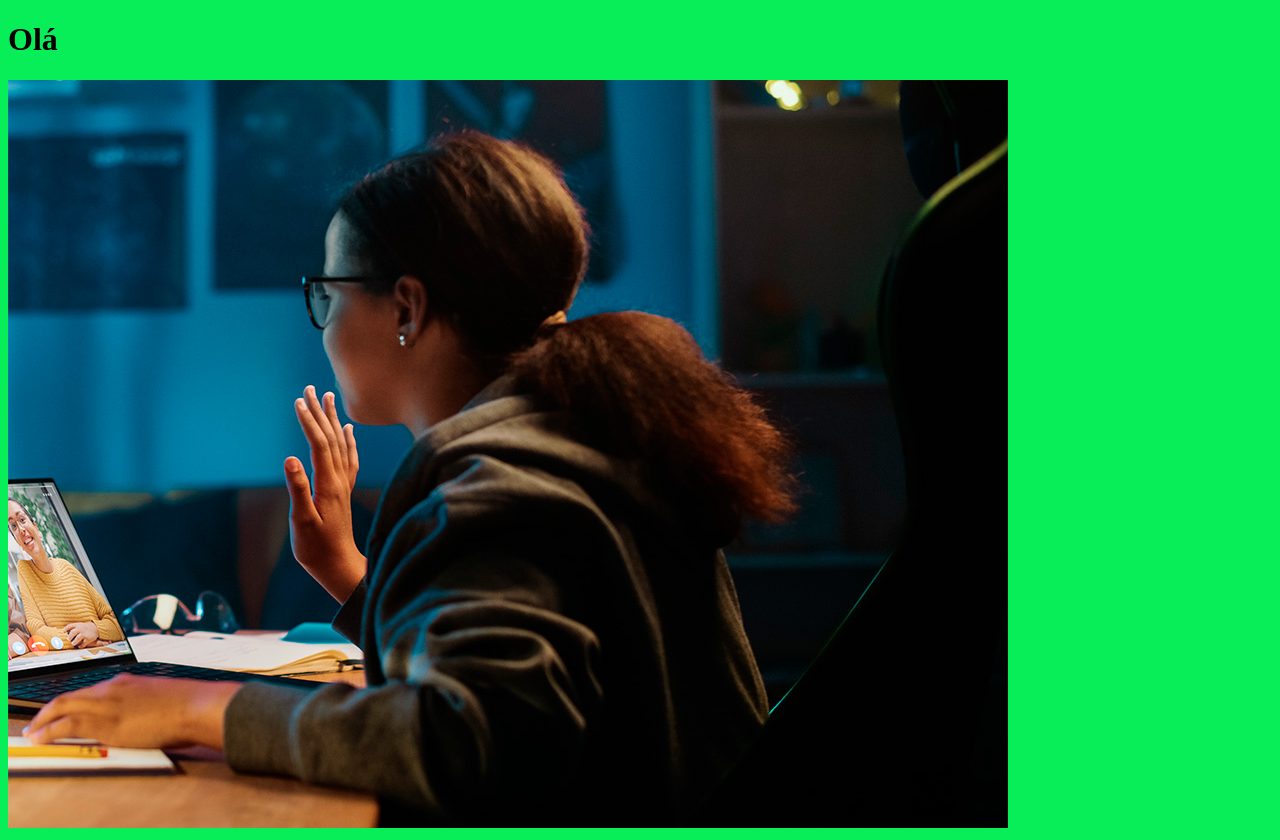
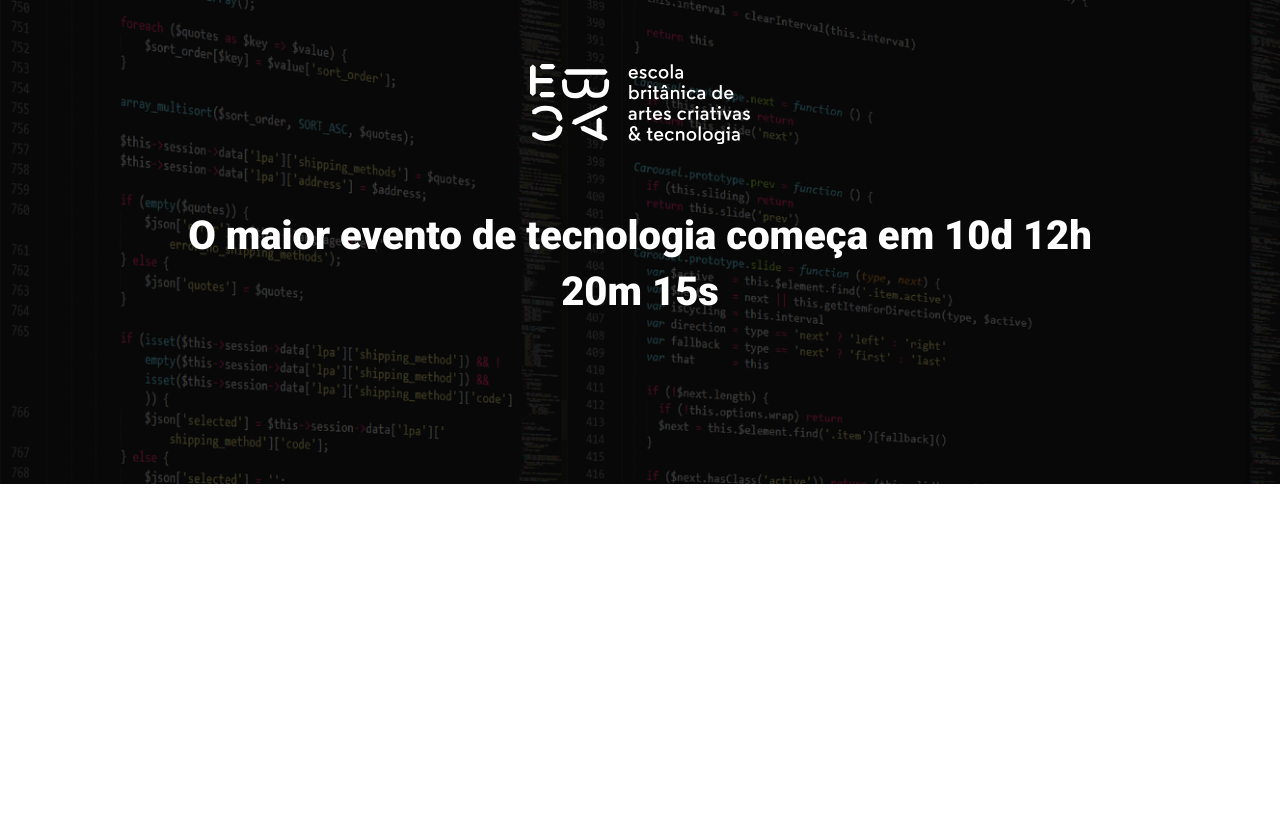
Before and after one commit to ElivaldoRocha/ebac_tech_talks, a website built with Parcel: page src/index.html in a window 1280 px wide. After the commit the page ends 800 px from the top, so only its background shows below. Built offline with nearby package versions, Linux system fonts and the light colour scheme.

Commit message:
Criando o Hero

```diff
--- a/src/index.html
+++ b/src/index.html
@@ -3,12 +3,28 @@
   <head>
     <meta charset="UTF-8" />
     <meta name="viewport" content="width=device-width, initial-scale=1.0" />
+    <link rel="preconnect" href="https://fonts.googleapis.com" />
+    <link rel="preconnect" href="https://fonts.gstatic.com" crossorigin />
+    <link
+      href="https://fonts.googleapis.com/css2?family=Roboto:ital,wght@0,100;0,300;0,400;0,500;0,700;0,900;1,100;1,300;1,400;1,500;1,700;1,900&display=swap"
+      rel="stylesheet"
+    />
     <link rel="stylesheet" href="styles/main.scss" />
-    <title>Document</title>
+    <title>EBAC Tech Talks</title>
   </head>
   <body>
-    <h1>Olá</h1>
-    <img src="./images/backend.png" alt="" />
+    <header class="hero">
+      <div class="container">
+        <img
+          class="hero__logo"
+          src="./images/ebac_logo.svg"
+          alt="Logo da EBAC"
+        />
+        <p class="hero__text">
+          O maior evento de tecnologia começa em 10d 12h 20m 15s
+        </p>
+      </div>
+    </header>
     <script src="scripts/main.js"></script>
   </body>
 </html>
--- /dev/null
+++ b/src/styles/_hero.scss
@@ -0,0 +1,51 @@
+.hero {
+  position: relative;
+  padding-top: 6.4rem;
+  padding-bottom: 10rem;
+  background-image: url(../images/fundo.png);
+  background-repeat: no-repeat;
+  background-size: cover;
+
+  &::before {
+    content: "";
+    position: absolute;
+    top: 0;
+    left: 0;
+    width: 100%;
+    height: 100%;
+    background-color: #000;
+    opacity: 0.7;
+  }
+
+  .container {
+    position: relative;
+  }
+
+  &__text {
+    margin-top: 6.4rem;
+    margin-bottom: 6.4rem;
+    font-size: 4rem;
+    line-height: 5.6rem;
+    font-weight: 800;
+    text-align: center;
+  }
+
+  &__logo {
+    display: block;
+    margin: 0 auto;
+    height: 8rem;
+  }
+
+  @media (max-width: 640px) {
+    padding: 4rem 0;
+    &__logo {
+      height: 4rem;
+    }
+
+    &__text {
+      font-size: 2.2rem;
+      line-height: 2.4rem;
+      margin: 2.4rem 0;
+    }
+  }
+}
--- a/src/styles/main.scss
+++ b/src/styles/main.scss
@@ -1,3 +1,32 @@
+@use "hero";
+
+* {
+  margin: 0;
+  padding: 0;
+  border: 0;
+  box-sizing: border-box;
+  font-family: Roboto, sans-serif;
+  color: #fff;
+}
+
+html {
+  font-size: 62.5%; /* 1rem = 10px */
+}
+
 body {
-  background-color: rgb(8, 238, 89);
+  font-size: 1.6rem; /* Isto equivale a 16px */
 }
+
+.container {
+  max-width: 96rem;
+  width: 100%;
+  margin: 0 auto;
+
+  @media (max-width: 640px) {
+    max-width: 80%;
+  }
+
+  @media (max-width: 1024px) {
+    max-width: 90%;
+  }
+}
```
